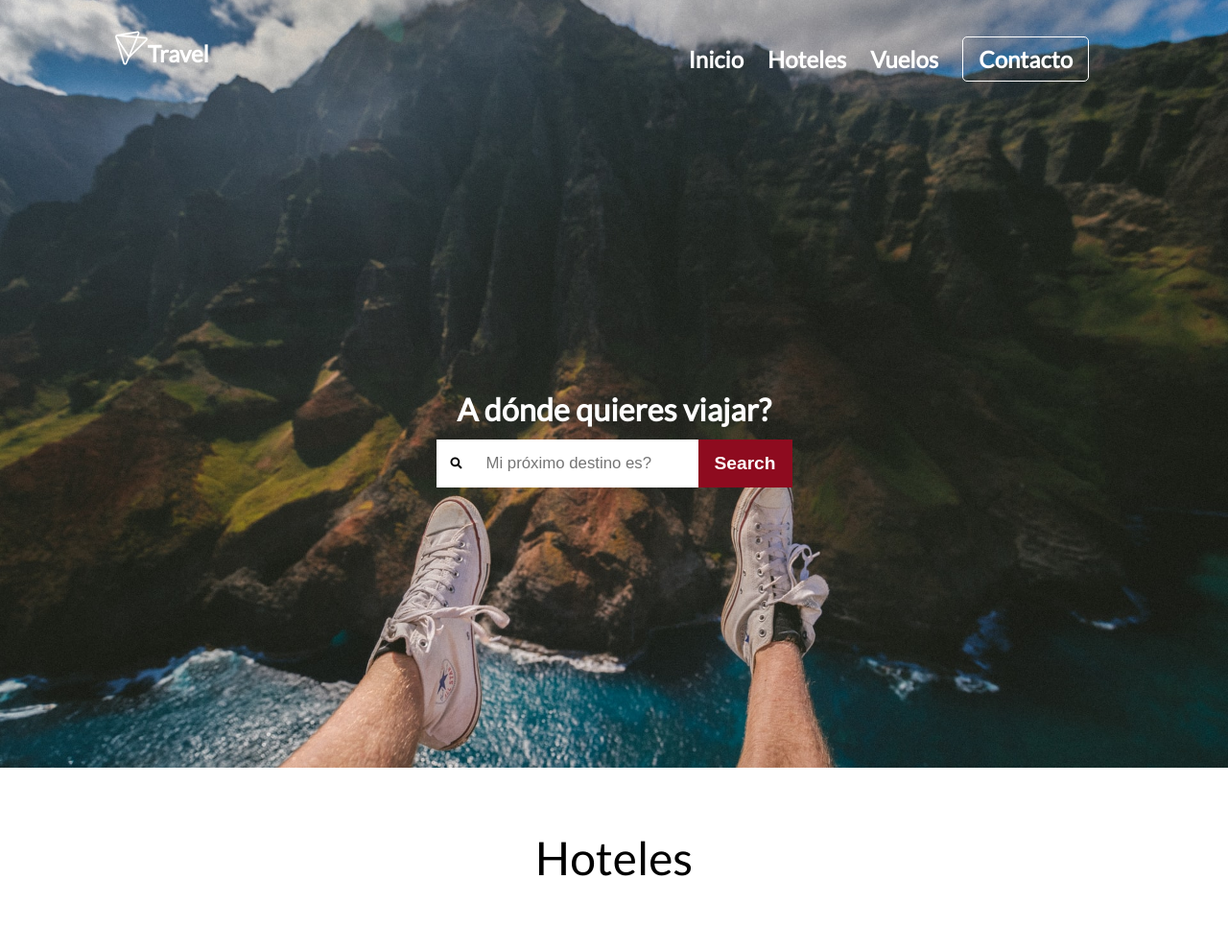
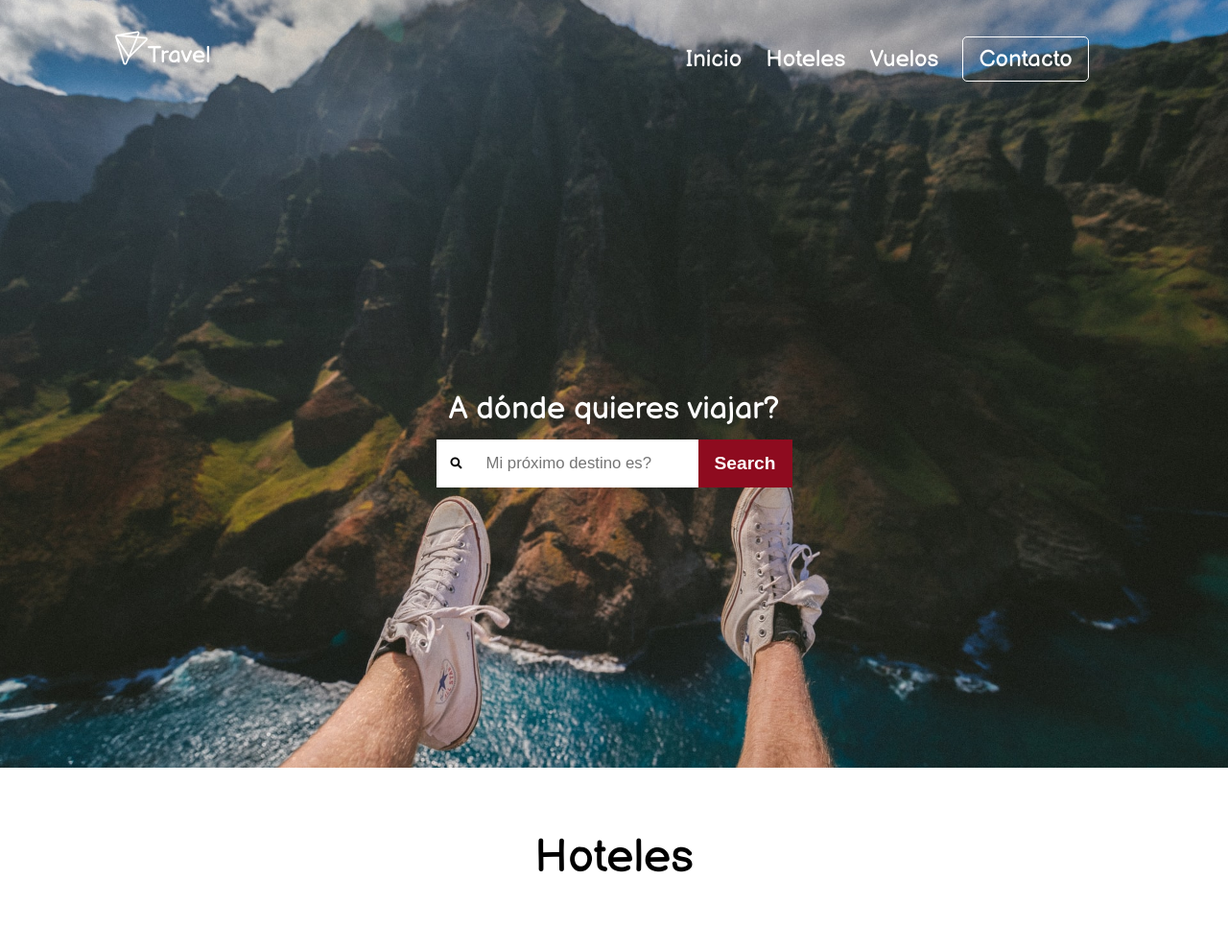
Before and after one commit to adhesiboss/frenon-proyecto-maquetacion, a plain HTML site: page index.html in a window 1280 px wide. Shown: the top 991 px of the page at 96% size. Drawn offline with Linux system fonts and the light colour scheme.

Commit message:
chore: changed google fonts
Cambié las fuentes por defecto

```diff
--- a/index.html
+++ b/index.html
@@ -5,7 +5,7 @@
     <meta name="viewport" content="width=device-width, initial-scale=1.0">
     <title>Proyecto Maquetación</title>
     <link rel="stylesheet" href="reset.css">
-    <link href="https://fonts.googleapis.com/css?family=Lato&display=swap" rel="stylesheet">
+    <link href="https://fonts.googleapis.com/css2?family=Balsamiq+Sans&family=Roboto&display=swap" rel="stylesheet">
     <link rel="stylesheet" href="./style.css">
     <link href="./assets/fontawesome/css/all.css" rel="stylesheet">
     <link href="./assets/fontawesome/css/solid.css" rel="stylesheet">
--- a/style.css
+++ b/style.css
@@ -4,9 +4,10 @@
     box-sizing :border-box;
 }
 html {
-    font-family: 'Lato', Tahoma, Sans-Serif;
+    font-family: 'Roboto', sans-serif;
     font-size: 12px;
 }
+
 body{
     background-color: #505050;
 }
@@ -25,11 +26,21 @@ section{
     padding-bottom: 70px;
 }
 
+h1,
+h2,
+h3,
+h4,
+h5,
+h6,
+.card-name {
+    font-family: 'Balsamiq Sans', cursive;
+}
+
 a {
     font-size: 2rem;
-    font-weight: 600;
     text-decoration: none;
     color: white;
+    font-family: 'Balsamiq Sans', cursive;
 }
 
 header {
@@ -123,7 +134,6 @@ nav > ul > li {
 
 .main-question-title {
     font-size: 2.7rem;
-    font-weight: 900;
     color: white;
     padding: 15px 0;
 }
```
